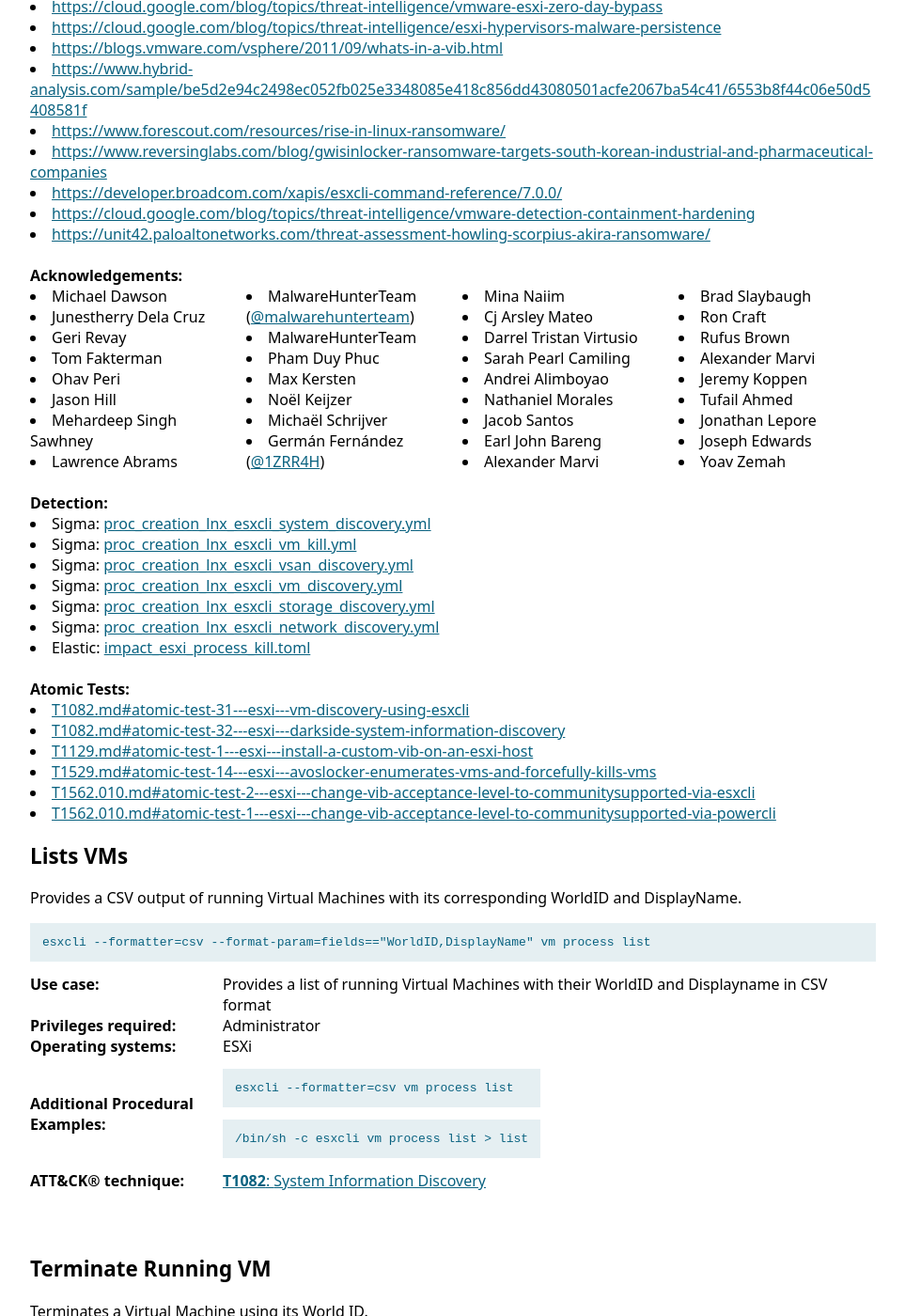
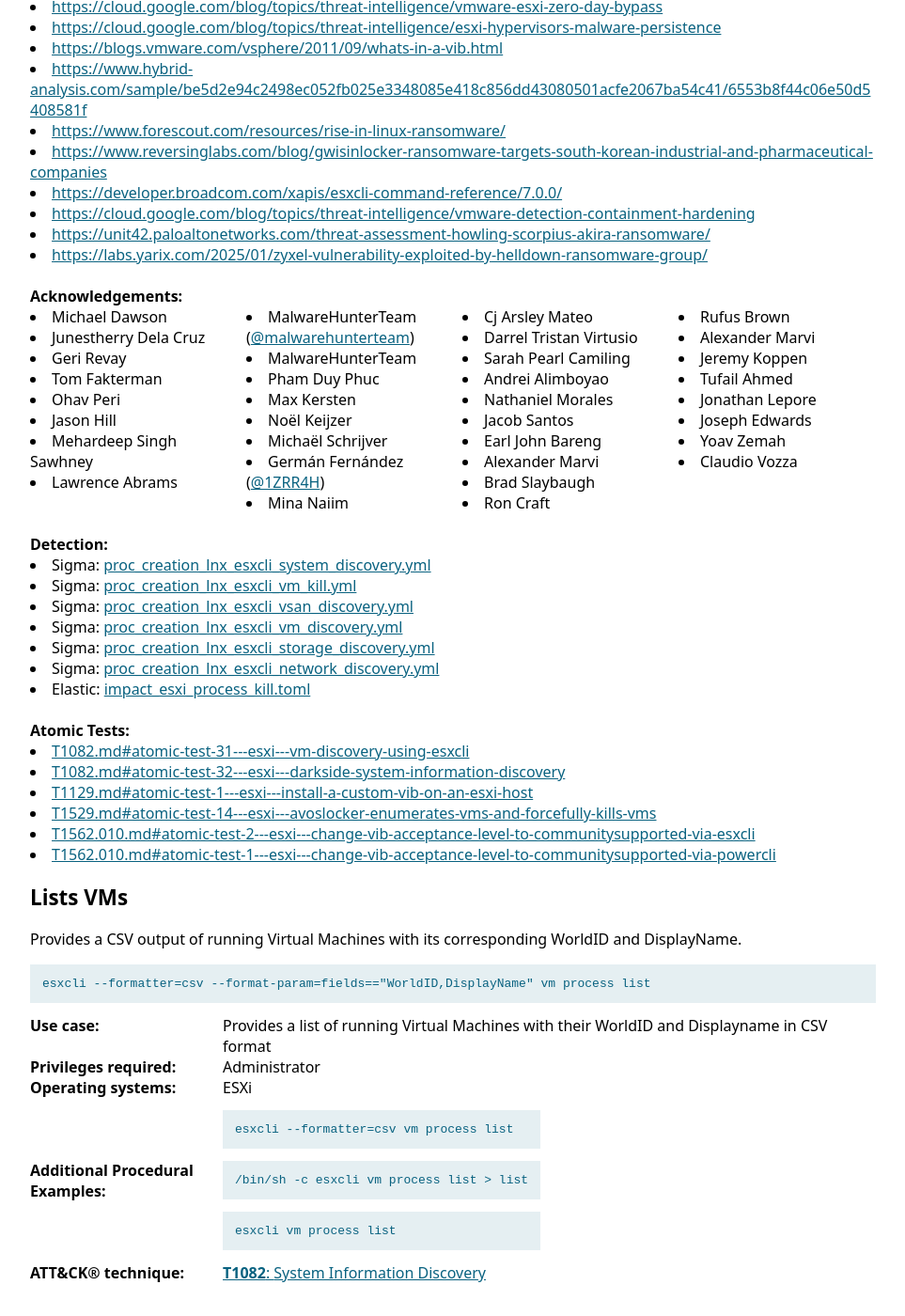
Before and after one commit to LOLESXi-Project/LOLESXi, a Jekyll site: the page built from _lolesxi/Binaries/esxcli.md, in a window 1280 px wide and 1400 px high, scrolled down 766 px. Shown: the whole window at 94% size, without its empty margins (158-1121 px from the left). Built offline with Jekyll 4.4.1, drawn with Linux system fonts in a browser that asks for light colours.

Commit message:
Update esxcli.md

```diff
--- a/_lolesxi/Binaries/esxcli.md
+++ b/_lolesxi/Binaries/esxcli.md
@@ -14,6 +14,7 @@
     ProceduralExamples:
     - esxcli --formatter=csv vm process list
     - /bin/sh -c esxcli vm process list > list
+    - esxcli vm process list
   - Command: esxcli vm process kill --type=force --world-id=796791
     Description: Terminates a Virtual Machine using its World ID.
     Usecase: Force terminates a VM using the WorldID when Soft or Hard terminates options fail. Soft termination allows the guest OS to gracefully shut down.This is similar to kill-SIGTERM. Gard mode immediately terminates a Virtual Machine using its World ID. It kills the VMX process and is similar to a kill -9 command
@@ -159,6 +160,7 @@
      - E-Crime: Lockbit
      - E-Crime: Revil
      - E-Crime: Howling Scorpius
+     - E-Crime: Helldown
      - APT: UNC3886
 Full_Path:
   - Path: /bin/esxcli
@@ -201,6 +203,7 @@
   - Link: https://developer.broadcom.com/xapis/esxcli-command-reference/7.0.0/
   - Link: https://cloud.google.com/blog/topics/threat-intelligence/vmware-detection-containment-hardening
   - Link: https://unit42.paloaltonetworks.com/threat-assessment-howling-scorpius-akira-ransomware/
+  - Link: https://labs.yarix.com/2025/01/zyxel-vulnerability-exploited-by-helldown-ransomware-group/
 Acknowledgement:
   - Person: Michael Dawson
   - Person: Junestherry Dela Cruz
@@ -237,4 +240,5 @@
   - Person: Jonathan Lepore
   - Person: Joseph Edwards
   - Person: Yoav Zemah
+  - Person: Claudio Vozza
 ---
```
